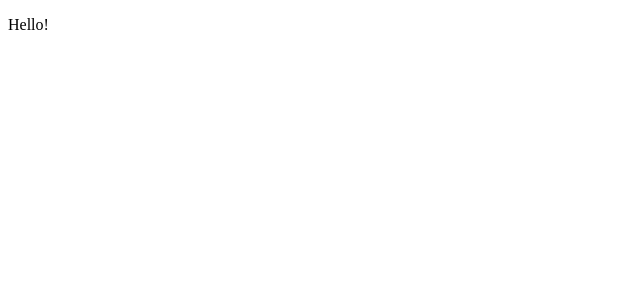
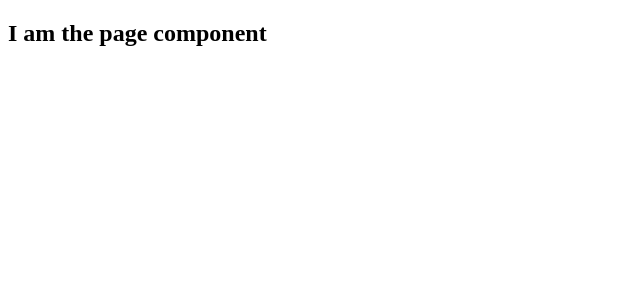
Before and after one commit to islomar/advanced-react-graphql-course, a Next.js app in the folder frontend/: page / in a window 1280 px wide. Shown: the top 300 px of the page, without its empty margins (0-640 px from the left). Built offline with nearby package versions, Linux system fonts and the light colour scheme.

Commit message:
Module 2: create Page component

```diff
--- /dev/null
+++ b/frontend/components/Page.js
@@ -0,0 +1,5 @@
+export default function Page() {
+    return <div>
+        <h2>I am the page component</h2>
+    </div>
+}
--- a/frontend/pages/index.js
+++ b/frontend/pages/index.js
@@ -1,5 +1,9 @@
+import Page from '../components/Page';
+
 export default function IndexPage() {
-    return <div>
-        <p>Hello!</p>
-    </div>
+  return (
+    <Page>
+      <p>Hello!</p>
+    </Page>
+  );
 }
```
Also changed, not shown: 1 other file (tests, documents, lock files or other folders).
